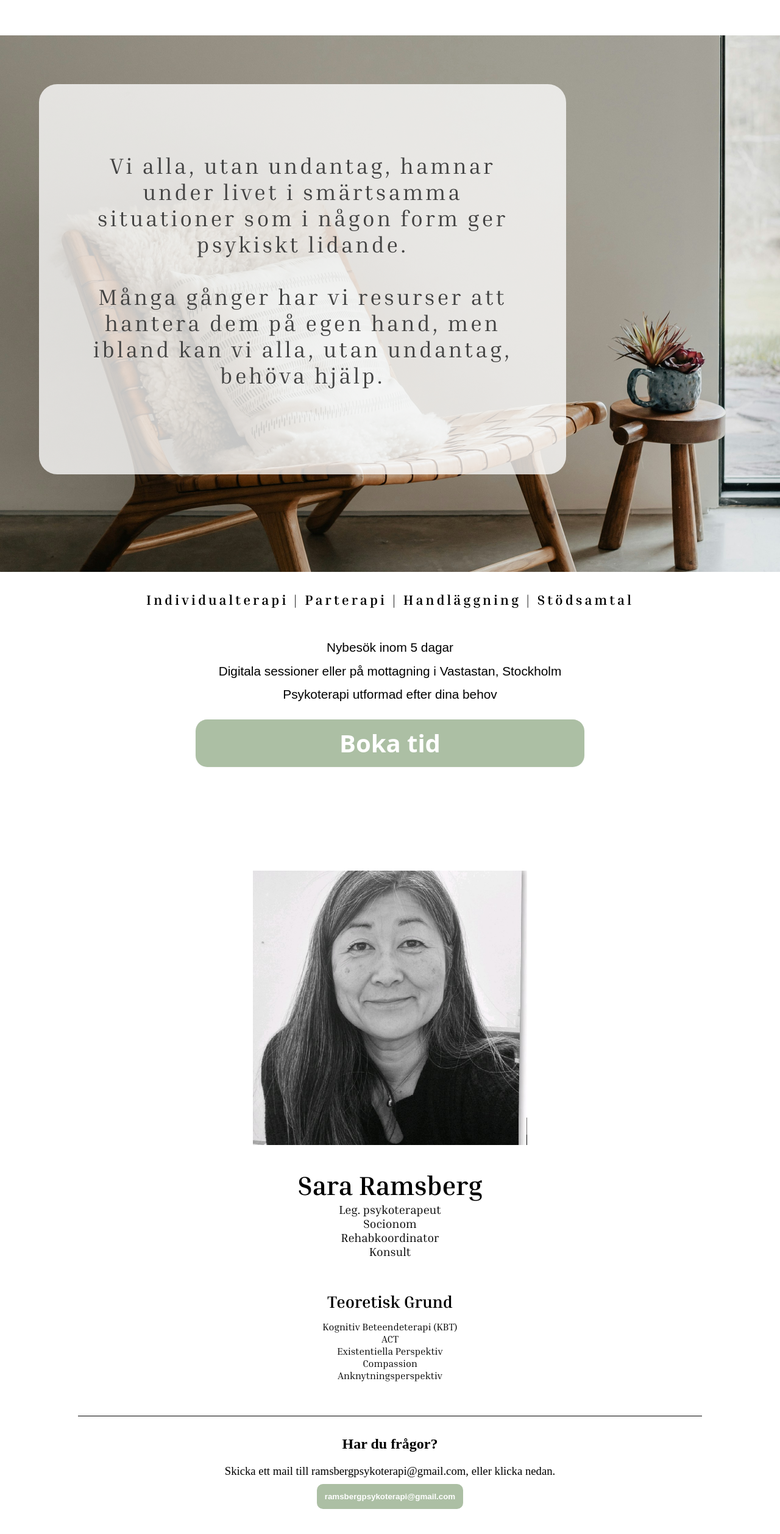
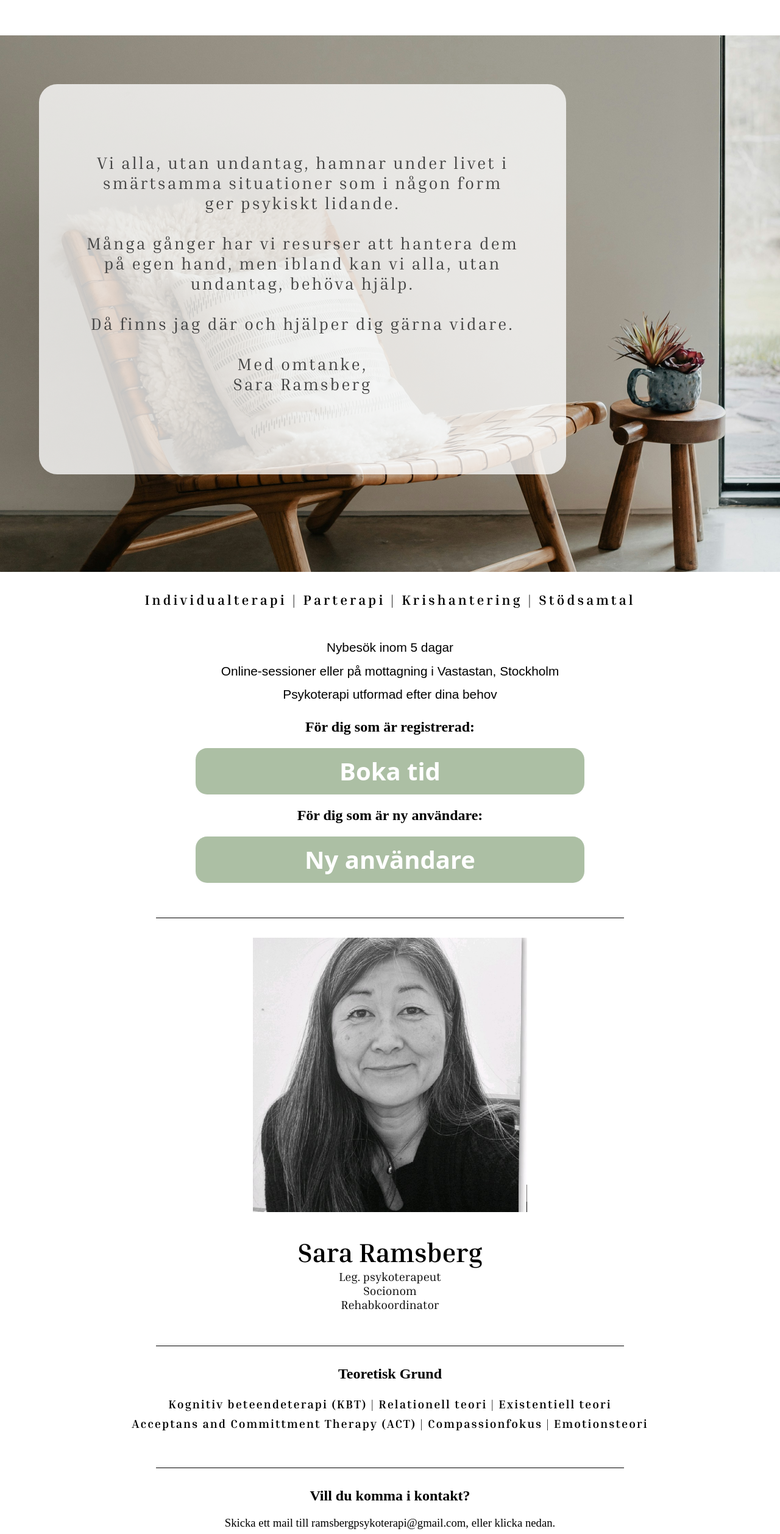
Before and after one commit to Interpied/ramsbergpsykoterapi, a plain HTML site: page index.html in a window 1280 px wide. Shown: the part 156-2672 px from the top of the page at 61% size. Drawn offline with Linux system fonts and the light colour scheme.

Commit message:
second commit

```diff
--- a/index.html
+++ b/index.html
@@ -8,21 +8,26 @@
 <body>
     <div id="wrapper">
         <div class="site_section" id="header">
-            <h1>Ramsberg Psykoterapi</h1>
+            <a href="https://ramsbergpsykoterapi.se"><h1>Ramsberg Psykoterapi</h1></a>
         </div>
         <div class="site_section" id="omslagsbild">
             <img src="chair.jpg" />
             <div class="site_section" id="omslagsbild_text">
-                <p>Vi alla, utan undantag, hamnar under livet i smärtsamma situationer som i någon form ger psykiskt lidande.<br><br>Många gånger har vi resurser att hantera dem på egen hand, men ibland kan vi alla, utan undantag, behöva hjälp.</p>
+                <p>Vi alla, utan undantag, hamnar under livet i smärtsamma situationer som i någon form ger psykiskt lidande.<br><br>Många gånger har vi resurser att hantera dem på egen hand, men ibland kan vi alla, utan undantag, behöva hjälp.<br><br>Då finns jag där och hjälper dig gärna vidare.<br><br>Med omtanke,<br>Sara Ramsberg</p>
             </div>
         </div>
 
         <div class="site_section" id="tidsbokning">
             <!--h2>Tidsbokning</h2-->
-            <p id="tjanster">Individualterapi  |  Parterapi  |  Handläggning  |  Stödsamtal</p>
-            <p id="bokningsinfo">Nybesök inom 5 dagar<br>Digitala sessioner eller på mottagning i Vastastan, Stockholm<br>Psykoterapi utformad efter dina behov</p>
+            <a href="pris.html" id="lank"><p id="tjanster">Individualterapi  |  Parterapi  |  Krishantering  |  Stödsamtal</p></a>
+            <p id="bokningsinfo">Nybesök inom 5 dagar<br>Online-sessioner eller på mottagning i Vastastan, Stockholm<br>Psykoterapi utformad efter dina behov</p>
+
+            <h2>För dig som är registrerad:</h2>
             <a href="https://ramsbergpsykoterapi.kaddio.com/checkin"><button class="button-5" type="button">Boka tid</button></a>
+            <h2>För dig som är ny användare:</h2>
+            <a href="mailto:ramsbergpsykoterapi@gmail.com?subject=Ny%20anv%C3%A4ndare&body=Hej%2C%20v%C3%A4lkommen.%0ATack%20f%C3%B6r%20ditt%20f%C3%B6rtroende.%20Fyll%20i%20f%C3%B6ljande%20uppgifter%20s%C3%A5%20registrerar%20jag%20dig.%0ADu%20kommer%20sedan%20att%20kunna%20g%C3%B6ra%20bokningar%20och%20avbokningar%20p%C3%A5%20egen%20hand%20genom%20bokningssystemet.%0A%0AF%C3%B6rnamn%3A%0A%0AEfternamn%3A%0A%0APersonnummer%3A%0A%0AAdress%3A%0A%0AMail%3A%0A%0ATelefonnummer%3A%0A%0AAnledning%20till%20kontakt%3A%0A%0AF%C3%B6rv%C3%A4ntningar%20p%C3%A5%20kontakten%3A%0A"><button class="button-5" type="button">Ny användare</button></a>
         </div>
+        <hr>
         <div class="site_section" id="information">
             <img src="pfp.jpg"/>
             <h2 id="id1">Sara Ramsberg</h2>
@@ -30,18 +35,34 @@
                 <li>Leg. psykoterapeut</li>
                 <li>Socionom</li>
                 <li>Rehabkoordinator</li>
-                <li>Konsult</li>
             </ul>
-            <h2 id="id3">Teoretisk Grund</h2>
+            <hr>
+            <!-- <h2 id="id3">Teoretisk Grund</h2>
             <ul id="id4">
                 <li>Kognitiv Beteendeterapi (KBT)</li>
                 <li>ACT</li>
                 <li>Existentiella Perspektiv</li>
                 <li>Compassion</li>
                 <li>Anknytningsperspektiv</li>
-            </ul>
+            </ul> -->
+        </div>
+        <!-- <hr> -->
+        <div class="site_section" id="teoretisk_grund">
+            <h2>Teoretisk Grund</h2>
+            <p>Kognitiv beteendeterapi (KBT)  |  Relationell teori  |  Existentiell teori<br>Acceptans and Committment Therapy (ACT)  |  Compassionfokus  |  Emotionsteori</p>
+            <!-- <p>Kognitiv Beteendeterapi (KBT)  |  ACT  |  Existentiella Perspektiv  |  Compassion  |  Anknytningsperspektiv</p> -->
         </div>
         <hr>
+        <!-- <div class="site_section" id="teoretisk_grund">
+            <h2>Teoretisk Grund</h2>
+            <p>Kognitiv Beteendeterapi (KBT)<br>ACT<br>Existentiella Perspektiv<br>Compassion<br>Anknytningsperspektiv</p>
+        </div>
+        <hr>
+        <div class="site_section" id="teoretisk_grund">
+            <h2>Teoretisk Grund</h2>
+            <p id="id1">Kognitiv Beteendeterapi (KBT)<br>ACT<br>Existentiella Perspektiv<br>Compassion<br>Anknytningsperspektiv</p>
+        </div> -->
+        <!-- <hr> -->
         <!-- <div class="site_section" id="formular">
             <h2>Jag vill ha kontakt</h2>
             <div class="container">
@@ -75,7 +96,7 @@
         </div> -->
         <div class="site_section" id="fragor">
             <h2>
-                Har du frågor?
+                Vill du komma i kontakt?
             </h2>
             <h3 id="inte_mail">
                 Skicka ett mail till ramsbergpsykoterapi@gmail.com, eller klicka nedan.
@@ -97,7 +118,7 @@
                 Min grundutbildning är socionom och jag har arbetat som kurator inom primärvården, arbetat med socialpsykiatri, familjerätt, LSS och suicidprevention. Jag har handlett och haft utbildningar för personal inom LSS.<br><br>
                 Jag har förutom psykoterapeutexamen även utbildat mig inom utvecklingspsykologi, ACT, emotionsteori, psykiatri, familjemedling, systemisk teori och relationell teori.<br><br>
 
-                Naturligtvis är det du och dina behov som är det viktigaste. Vi formar kontakten efter dina behov oavsett om du önskar kortare avlastande stödkontakt. Vanliga anledningar till kontakt kan vara stöd för att ta sig igenom ett tillfälligt hinder, konflikt eller kris, svårigheter att släppa något som redan hänt, eller få hjälp att släppa överdriven oro.</p>
+                Naturligtvis är det du och dina behov som är det viktigaste. Vi formar kontakten efter dina behov oavsett om du önskar kortare avlastande stödkontakt eller om du vill arbeta djupare. Vanliga anledningar till kontakt kan vara stöd för att ta sig igenom ett tillfälligt hinder, konflikt eller kris, svårigheter att släppa något som redan hänt, eller få hjälp att släppa överdriven oro.</p>
         </div>
         <div class="site_section" id="footer">
             <!-- <div class="footer_wrapper">
@@ -110,9 +131,9 @@
                 <img src="pfp.jpg"/>
             </div> -->
             <!-- <p>Dela gärna</p> -->
-            <h2>Varmt välkommen</h2>
-            <p id="id1">ramsbergpsykoterapi.se</p>
-            <p id="id2">ramsbergpsykoterapi@gmail.com</p>
+            <h2>Varmt välkommen!</h2>
+            <a href="https://ramsbergpsykoterapi.se"><p id="id1">ramsbergpsykoterapi.se</p></a>
+            <a href="mailto:ramsbergpsykoterapi@gmail.com"><p id="id2">ramsbergpsykoterapi@gmail.com</p></a>
             <p id="id3">© 2024 Sara Ramsberg</p>
         </div>
     </div>
--- /dev/null
+++ b/pris.html
@@ -0,0 +1,27 @@
+<!DOCTYPE html>
+<html>
+<head>
+    <meta charset="UTF-8" />
+    <title>title</title>
+    <link rel="stylesheet" href="styles.css">
+</head>
+<body>
+    <div id="wrapper">
+        <div class="site_section" id="header">
+            <a href="https://ramsbergpsykoterapi.se"><h1>Ramsberg Psykoterapi</h1></a>
+        </div>
+        <div class="site_section" id="omslagsbild">
+            <img src="rocks.jpg" />
+            <div class="site_section" id="omslagsbild_text">
+                <p>Prislista<br><br>Individuella terapier<br>45 minuter<br>1200kr<br><br>Parterapier<br>60 minuter<br>1800kr<br>(Obligatoriska enskilda församtal före nybesöket är inkluderat i priset.)<br></p>
+            </div>
+        </div>
+        <div class="site_section" id="footer">
+            <h2>Varmt välkommen!</h2>
+            <a href="https://ramsbergpsykoterapi.se"><p id="id1">ramsbergpsykoterapi.se</p></a>
+            <a href="mailto:ramsbergpsykoterapi@gmail.com"><p id="id2">ramsbergpsykoterapi@gmail.com</p></a>
+            <p id="id3">© 2024 Sara Ramsberg</p>
+        </div>
+    </div>
+</body>
+</html>
--- a/styles.css
+++ b/styles.css
@@ -16,7 +16,7 @@ body{
 
 hr{
     height:1px;
-    width:80%;
+    width:60%;
     border-width:0;
     color:black;
     background-color:black;
@@ -47,6 +47,11 @@ hr{
         font-weight: 500;
         margin-top: 8vh;
         margin-bottom: -10vh
+    }
+
+    a{
+        text-decoration: none;
+        color: #343434
     }
 }
 
@@ -88,15 +93,15 @@ hr{
             /* margin-top: 10vh; */
             margin: 14vh 6vw 8vh 6vw;
             font-family: inria_serif;
-            font-size: 4.5vh;
-            letter-spacing: 4px;
+            font-size: 3.4vh;
+            letter-spacing: 3px;
             color: #424242;
         }
     }
 }
 
 #information {
-    padding-top: 50vh;
+    padding-top: 0;
     /* background-color: blueviolet; */
     height: auto;
 
@@ -192,7 +197,7 @@ hr{
 }
 
 #tidsbokning {
-    height: 10vh;
+    height: auto;
     background-color: transparent;
     /* margin-top: -12vh; */
     /* margin-bottom: 3vh; */
@@ -255,6 +260,11 @@ hr{
         font-size: 1.3rem;
         line-height: 2.4rem;
     }
+
+    #lank{
+        text-decoration: none;
+        color: black;
+    }
 }
 
 #las_mer {
@@ -269,10 +279,9 @@ hr{
         font-size: 1.5rem;
         margin: 1rem 15vw;
         text-align: left;
+
         max-width: 800px;
         margin: auto;
-        max-width: 90vw;
-        max-width: 800px;
     }
 }
 
@@ -289,21 +298,28 @@ hr{
     #id1 {
         font-family: inria_serif;
         font-size: 1.2rem;
+        color: white;
     }
 
     #id2 {
         font-family: inria_serif;
         font-size: 1.1rem;
+        color: white;
     }
 
     #id3 {
         font-family: inria_serif;
         font-size: 0.8rem;
+
     }
 
     h2{
         margin-top: 20px;
         margin-bottom: 50px;
+    }
+
+    a{
+        text-decoration: none;
     }
 }
 
@@ -320,7 +336,7 @@ hr{
         margin-top: 0px;
         font-weight: 600;
 
-        background-color: #ACBFA4;
+        background-color: #85957e;
         border: 1px solid transparent;
         padding: 12px;
         border-radius: 10px;
@@ -343,9 +359,30 @@ hr{
     }
 }
 
-@media (max-width: 565px){
-    #omslagsbild > div > p{
-        font-size: 1.4rem;
-        letter-spacing: 3px;
+#teoretisk_grund{
+    height: auto;
+    p {
+        font-family: inria_serif_bold;
+        letter-spacing: 2px;
+        font-size: 1.2rem;
+        font-weight: 400;
+
+        line-height: 2rem;
     }
 }
+
+@media (max-width: 542px){
+    #omslagsbild > div > p{
+        font-size: 3vh;
+        letter-spacing: 3px;
+
+    }
+
+
+}
+
+@media (max-width: 900px) {
+    #las_mer > p {
+        max-width: 80vw;
+    }
+}
```
Also changed, not shown: rocks.jpg (added).
